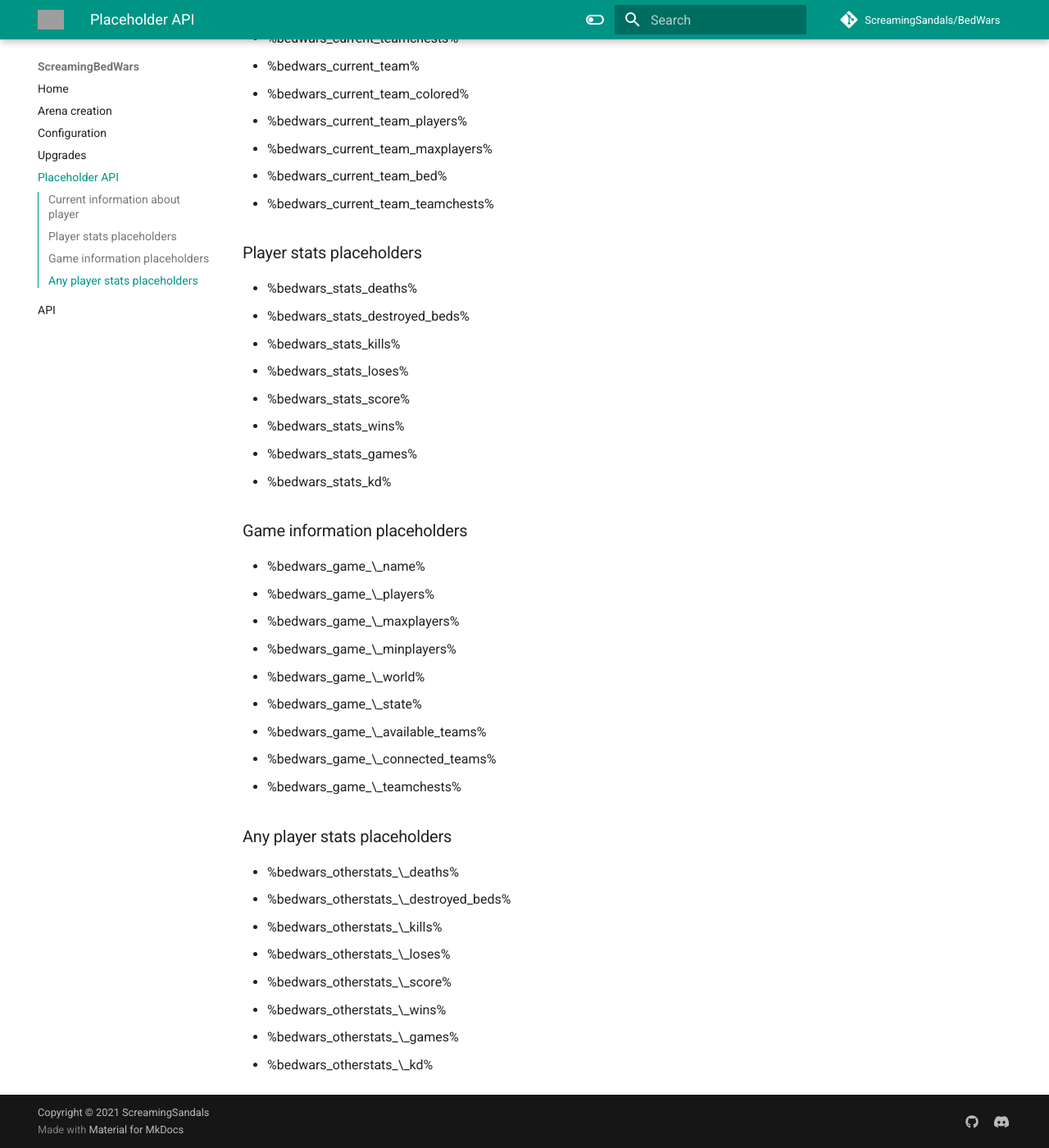
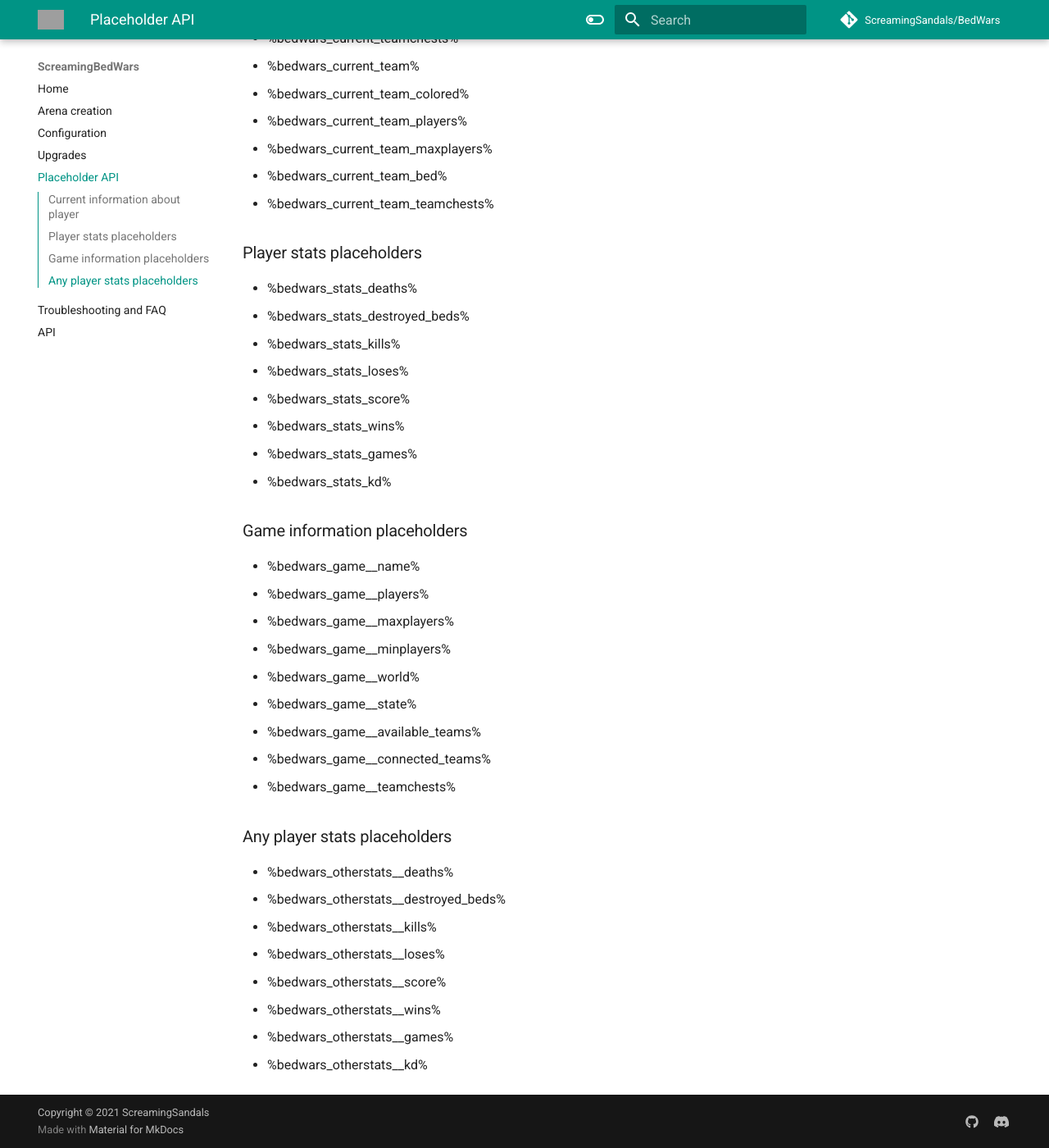
Before and after one commit to ScreamingSandals/BedWars, an MkDocs documentation site: the page built from docs/placeholderapi.md, in a window 1280 px wide and 1400 px high, scrolled down 568 px. Shown: the whole window at 82% size. Built offline with MkDocs 1.6.1 and Material for MkDocs 9.7.7, drawn with Linux system fonts in a browser that asks for light colours; comment, search, counter and statistics services are not loaded; the version menu is left out; grey boxes are pictures that could not be loaded.

Commit message:
some fixes

```diff
--- a/docs/placeholderapi.md
+++ b/docs/placeholderapi.md
@@ -29,22 +29,22 @@
 * %bedwars_stats_kd%
 
 ### Game information placeholders
-* %bedwars_game_\<game>_name%
-* %bedwars_game_\<game>_players%
-* %bedwars_game_\<game>_maxplayers%
-* %bedwars_game_\<game>_minplayers%
-* %bedwars_game_\<game>_world%
-* %bedwars_game_\<game>_state%
-* %bedwars_game_\<game>_available_teams%
-* %bedwars_game_\<game>_connected_teams%
-* %bedwars_game_\<game>_teamchests%
+* %bedwars_game_<game>_name%
+* %bedwars_game_<game>_players%
+* %bedwars_game_<game>_maxplayers%
+* %bedwars_game_<game>_minplayers%
+* %bedwars_game_<game>_world%
+* %bedwars_game_<game>_state%
+* %bedwars_game_<game>_available_teams%
+* %bedwars_game_<game>_connected_teams%
+* %bedwars_game_<game>_teamchests%
 
 ### Any player stats placeholders
-* %bedwars_otherstats_\<player>_deaths%
-* %bedwars_otherstats_\<player>_destroyed_beds%
-* %bedwars_otherstats_\<player>_kills%
-* %bedwars_otherstats_\<player>_loses%
-* %bedwars_otherstats_\<player>_score%
-* %bedwars_otherstats_\<player>_wins%
-* %bedwars_otherstats_\<player>_games%
-* %bedwars_otherstats_\<player>_kd%
+* %bedwars_otherstats_<player>_deaths%
+* %bedwars_otherstats_<player>_destroyed_beds%
+* %bedwars_otherstats_<player>_kills%
+* %bedwars_otherstats_<player>_loses%
+* %bedwars_otherstats_<player>_score%
+* %bedwars_otherstats_<player>_wins%
+* %bedwars_otherstats_<player>_games%
+* %bedwars_otherstats_<player>_kd%
--- a/mkdocs.yml
+++ b/mkdocs.yml
@@ -65,4 +65,5 @@
   - Configuration: config.md
   - Upgrades: upgrades.md
   - Placeholder API: placeholderapi.md
+  - Troubleshooting and FAQ: troubleshooting.md
   - API: api.md
```
Also changed, not shown: docs/api.md (+1 -1 lines), docs/config.md (+0 -1 lines), docs/troubleshooting.md (+3 -3 lines), docs/upgrades.md (+1 -1 lines).
